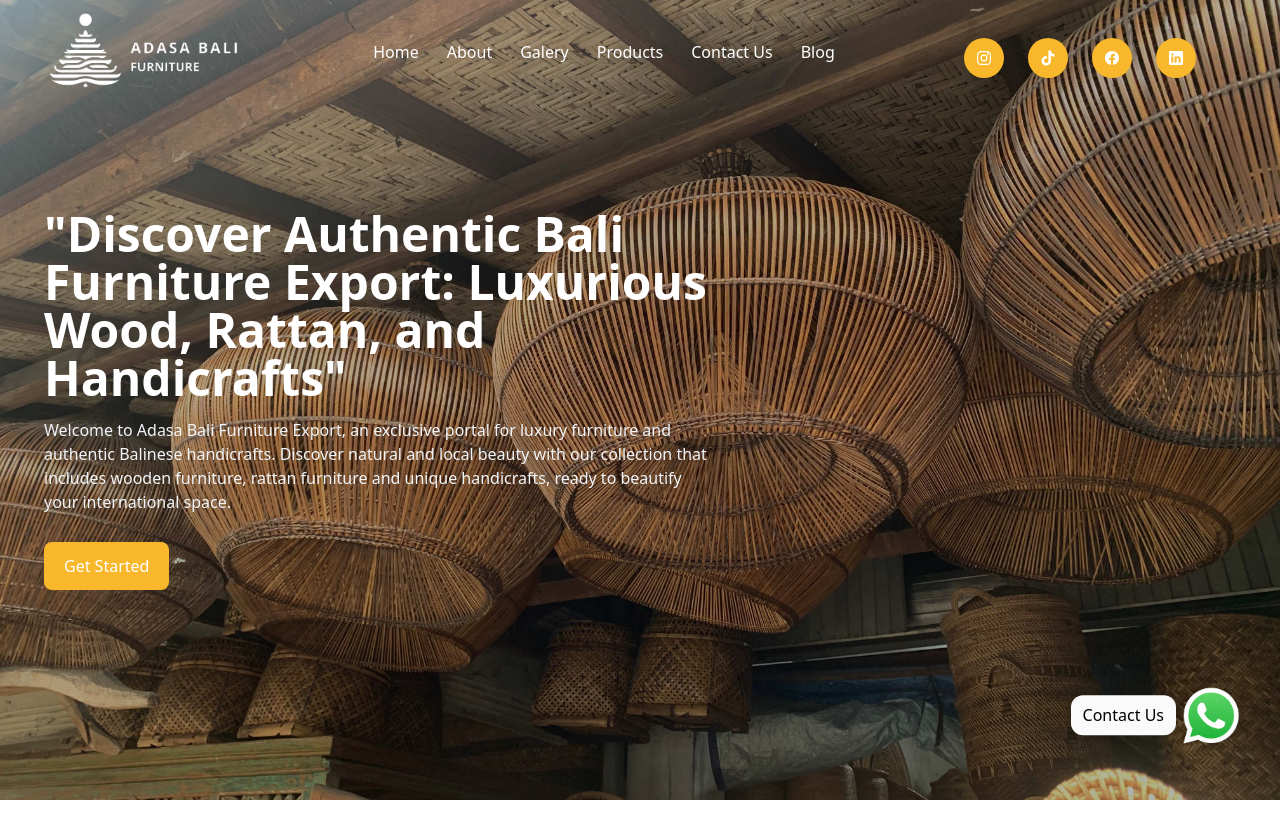
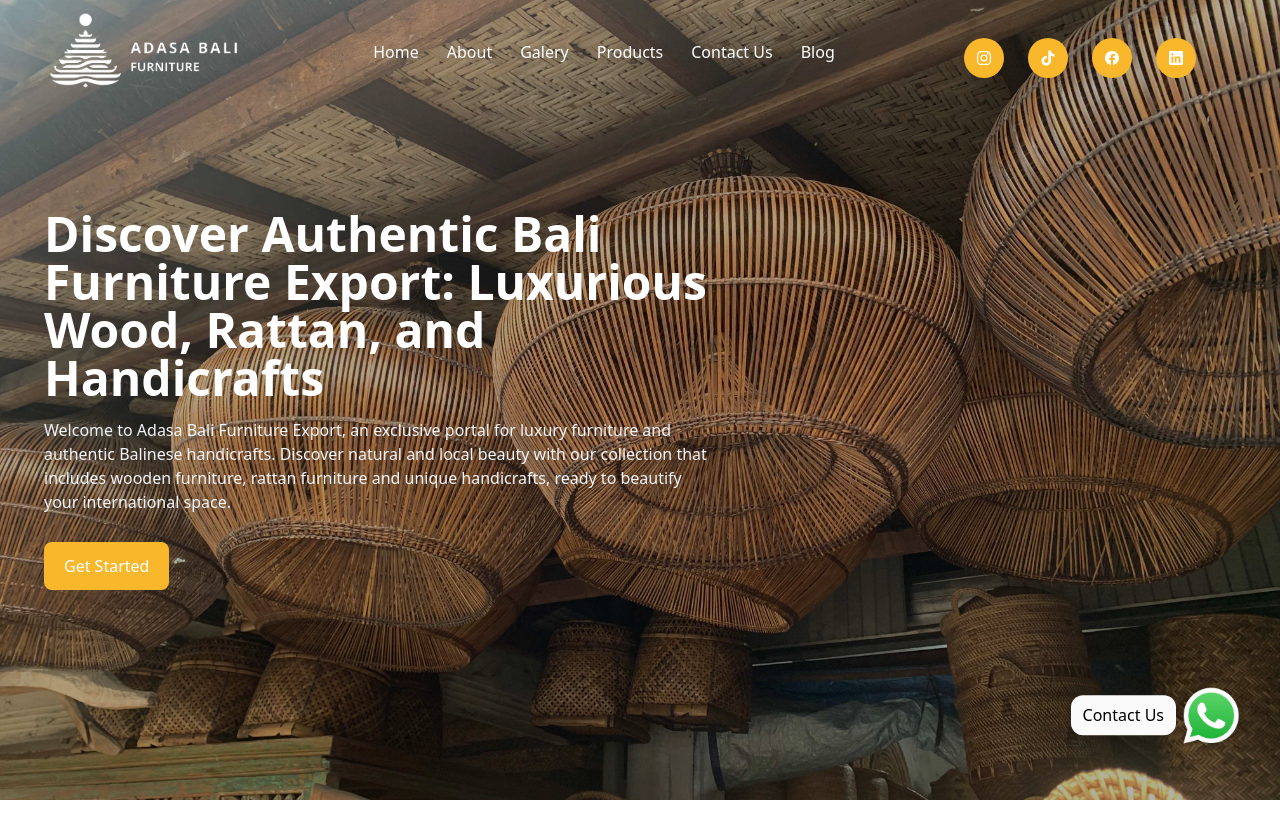
Before and after one commit to passchatter/adasafurniture, a React (Create React App) app in the folder frontend/: page / in a window 1280 px wide. Shown: the top 838 px of the page. Built offline with nearby package versions, Linux system fonts and the light colour scheme.

Commit message:
update title header

```diff
--- a/frontend/src/components/Header.jsx
+++ b/frontend/src/components/Header.jsx
@@ -10,15 +10,15 @@ const Header = () => {
   const [contentIndex, setContentIndex] = useState(0);
   const contents = [
     {
-      title: '"Discover Authentic Bali Furniture Export: Luxurious Wood, Rattan, and Handicrafts"',
+      title: 'Discover Authentic Bali Furniture Export: Luxurious Wood, Rattan, and Handicrafts',
       description: 'Welcome to Adasa Bali Furniture Export, an exclusive portal for luxury furniture and authentic Balinese handicrafts. Discover natural and local beauty with our collection that includes wooden furniture, rattan furniture and unique handicrafts, ready to beautify your international space.',
     },
     {
-      title: '"Elevate Your Space with Bali Furniture Export: Premium Wood, Rattan, and Handicrafts"',
+      title: 'Elevate Your Space with Bali Furniture Export: Premium Wood, Rattan, and Handicrafts',
       description: 'Transform your living space into a sanctuary of elegance with Bali Furniture Export exquisite collection. Explore our range of premium wood furniture, rattan creations, and artisanal handicrafts, meticulously crafted in Bali and destined to enrich homes worldwide.'
     },
     {
-      title: '"Experience Bali Artistry: Exported Wood, Rattan, and Handicraft Furniture"',
+      title: 'Experience Bali Artistry: Exported Wood, Rattan, and Handicraft Furniture',
       description: 'Embark on a journey of artistry and craftsmanship in Bali Furniture Export. Immerse yourself in the timeless beauty of our wood furniture, rattan masterpieces, and intricately crafted handicrafts, each piece reflecting the soul and spirit of Bali rich cultural heritage.',
     },
 
```
